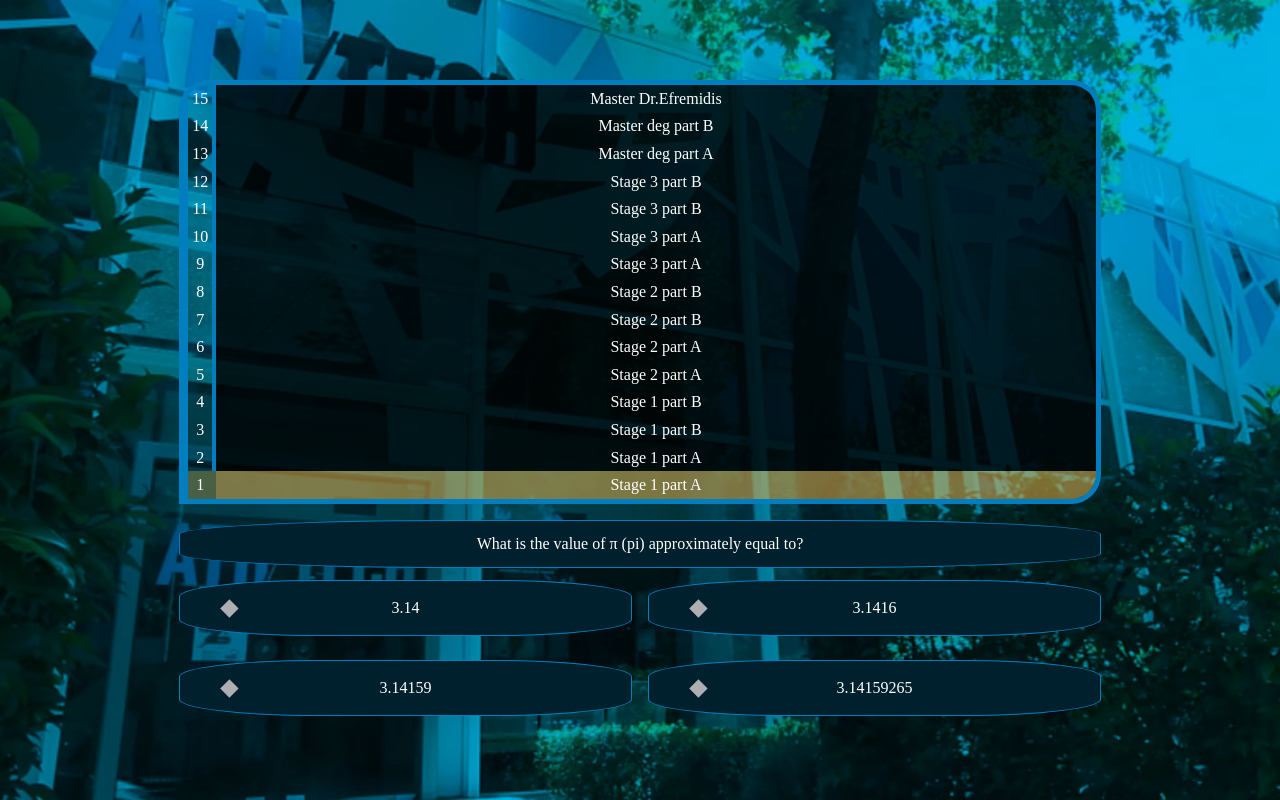
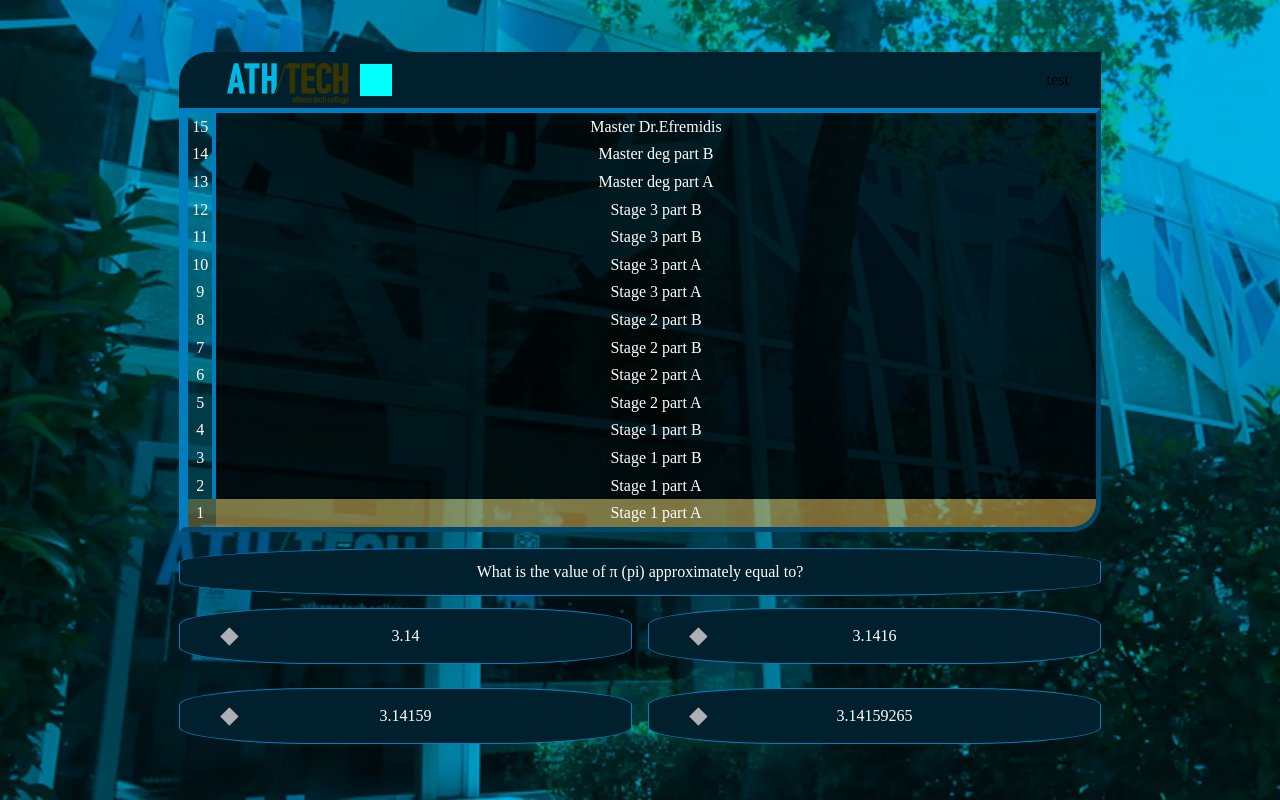
Before and after one commit to Balasis/miniQuizGame_Typescript-Scss, a plain HTML site: page index.html in a window 1280 px wide. Drawn offline with Linux system fonts and the light colour scheme.

Commit message:
some graphs..took the logo also and ico from athTEch

```diff
--- a/index.html
+++ b/index.html
@@ -1,12 +1,20 @@
 <!DOCTYPE html>
 <html>
     <head>
-        <title>Testing Typescript</title>
+        <title>AthensTech MiniQuiz</title>
+        <link rel="icon" type="image/x-icon" href="./athtech_favicon_new.ico">
         <link rel="stylesheet" href="build/app.css" type="text/css">
     </head>
     <body>
         <main>
             <section id="theQuizUI">
+                <div id="assistsUI">
+                    <div id="assistsUI__assistList">
+                        <div id="assistsUI__assistList__Logo"></div>
+                        <div id="assistsUI__assistList__Buttons"></div>
+                    </div>
+                    <div id="assistsUI__devMessage">test</div>
+                </div>
                 <div id="scorePanel">
                 </div>
                 <div id="questionPanel">
--- a/src/app.scss
+++ b/src/app.scss
@@ -1,4 +1,5 @@
 @use './scss/basicPageProp';
+@use './scss/theAssists';
 @use './scss/scorePanel';
 @use './scss/questionPanel';
 @use './scss/media';
--- a/src/scss/_media.scss
+++ b/src/scss/_media.scss
@@ -16,12 +16,17 @@
         }
 }
 @media screen and (max-width:65em){
+
+    #assistsUI{
+        @include mixins.dimensionsAndPosition(100%,20%,relative);
+    }
     #scorePanel{
-        @include mixins.dimensionsAndPosition(100%,50%,relative);
+        @include mixins.dimensionsAndPosition(100%,40%,relative);
        }
     #questionPanel{
-        @include mixins.dimensionsAndPosition(100%,50%,relative);
+        @include mixins.dimensionsAndPosition(100%,40%,relative);
      }
+
      #theOptions{
         &__AB{
             @include mixins.dimensionsAndPosition(100%,5.5em,relative);
--- a/src/scss/_questionPanel.scss
+++ b/src/scss/_questionPanel.scss
@@ -5,7 +5,7 @@
 
 
 #questionPanel{
-    @include mixins.dimensionsAndPosition(90%,50%,relative);
+    @include mixins.dimensionsAndPosition(90%,40%,relative);
     @include mixins.displayFlexAndItsProperties(column,center,center);
  }
 
--- a/src/scss/_scorePanel.scss
+++ b/src/scss/_scorePanel.scss
@@ -5,9 +5,9 @@
 
 
 #scorePanel{
-    @include mixins.dimensionsAndPosition(90%,50%,relative);
-        border:5px solid colors.$color_BorderColorOfOptions;
-        border-radius:30px 30px 30px 0px;
+    @include mixins.dimensionsAndPosition(90%,40%,relative);
+        border:5px outset colors.$color_BorderColorOfOptions;
+        border-radius:0px 0px 30px 0px;
         overflow: hidden;
 
    }
--- /dev/null
+++ b/src/scss/_theAssists.scss
@@ -0,0 +1,35 @@
+@use './vars/colors';
+@use './vars/paths';
+@use './vars/mixins';
+@use './vars/extends';
+
+
+#assistsUI{
+    @include mixins.dimensionsAndPosition(90%,3.5em,relative);
+    @include mixins.displayFlexAndItsProperties(row,space-between,center);
+    padding:{
+        left:calc(2em + 5px);
+        right:2em;
+    }
+    background-color:colors.$color_QuestionBackground;
+    border-radius: 30px 0px 0px 0px;
+
+    &__assistList{
+        @include mixins.dimensionsAndPosition(auto,100%,relative);
+        @include mixins.displayFlexAndItsProperties(row,space-between,center);
+        &__Logo{
+            width:9em;
+            height:75%;
+            margin-top:0.5em;
+        @include mixins.backgroundProps(paths.$imgPath+"headerlogo.png",center center,no-repeat,contain);
+        }
+        &__Buttons{
+            width:2em;
+            height:2em;
+            background-color:aqua;
+        }
+    }
+    &__devMessage{
+
+    }
+}
```
Also changed, not shown: athtech_favicon_new.ico (added), build/app.css, src/img/headerlogo.png (added), 1 other file.
